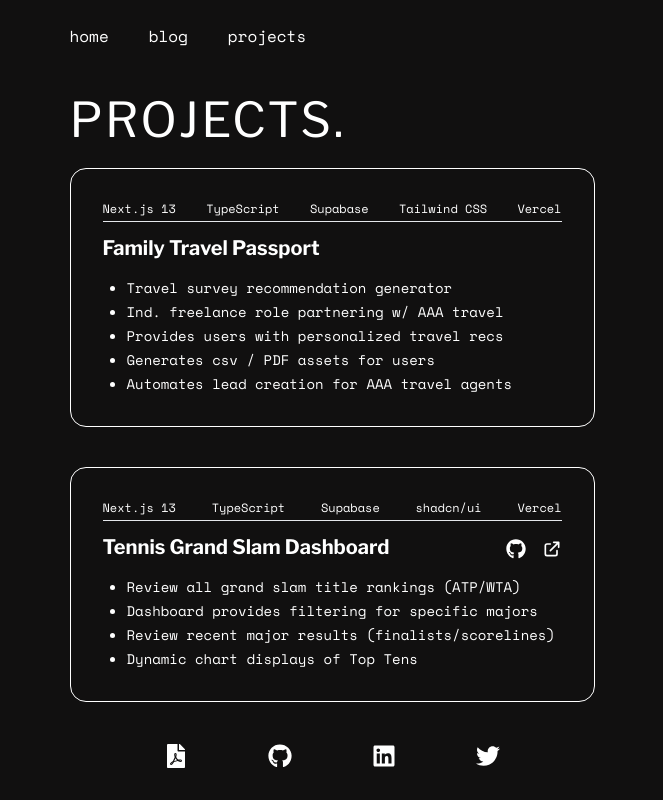
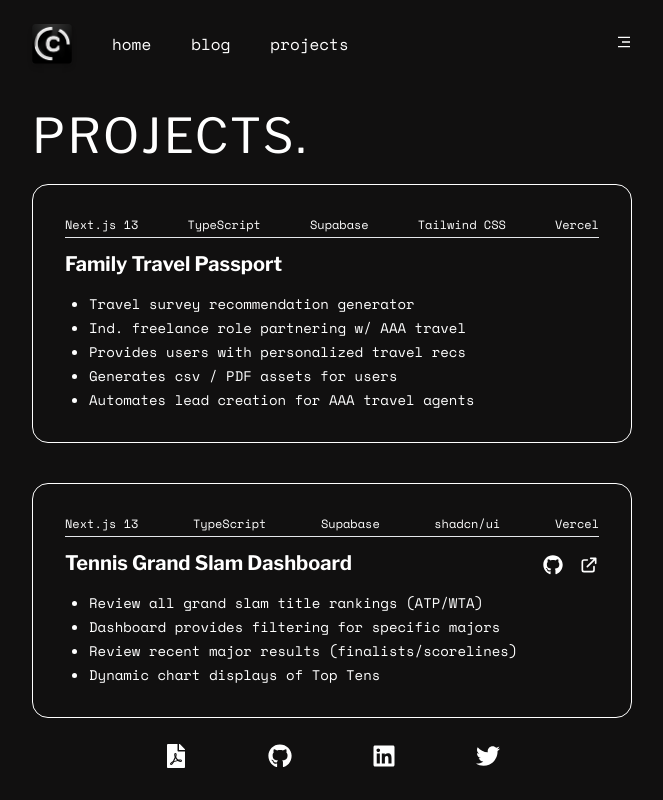
Before and after one commit to CharlesCarr/charliecarr.dev, a Next.js app: page /projects in a window 1280 px wide. Shown: the whole page, without its empty margins (308-971 px from the left). Built offline with nearby package versions, Linux system fonts and the light colour scheme.

Commit message:
feat: add to navigation

```diff
--- a/app/layout.tsx
+++ b/app/layout.tsx
@@ -24,7 +24,7 @@ export default function RootLayout({
       className={`${libreFranklin.className} background text-white box-border h-screen w-screen max-h-screen max-w-screen`}
     >
       <body className="antialiased w-screen h-full sm:h-screen max-h-screen max-w-screen flex flex-col items-center">
-        <main className="flex-auto min-w-0 mt-6 flex flex-col w-full sm:w-[525px] relative px-6 sm:px-0">
+        <main className="flex-auto min-w-0 mt-6 flex flex-col w-full sm:w-[600px] relative px-6 sm:px-0">
           <Navbar />
           {children}
           {/* <Analytics /> */}
--- a/components/bottom-panel.tsx
+++ b/components/bottom-panel.tsx
@@ -2,22 +2,26 @@
 
 import { FaGithub, FaLinkedin, FaTwitter, FaFilePdf } from "react-icons/fa";
 
-const socialLinks = [
+export const socialLinks = [
   {
     component: <FaFilePdf className="w-6 h-6" />,
     url: "/charlie_carr_resume_2023.pdf",
+    name: "Resume",
   },
   {
     component: <FaGithub className="w-6 h-6" />,
     url: "https://github.com/CharlesCarr",
+    name: "GitHub",
   },
   {
     component: <FaLinkedin className="w-6 h-6" />,
     url: "https://www.linkedin.com/in/charliecarr4/",
+    name: "LinkedIn",
   },
   {
     component: <FaTwitter className="w-6 h-6" />,
     url: "https://twitter.com/charcarr04",
+    name: "Twitter",
   },
 ];
 
--- /dev/null
+++ b/components/drop-down-btn.tsx
@@ -0,0 +1,61 @@
+"use client";
+
+import { useState, useRef, useEffect } from "react";
+import { socialLinks } from "./bottom-panel";
+import { RiMenu3Fill } from "react-icons/ri";
+
+interface Props {
+  // add any props here
+}
+
+const DropDownButton = (props: Props) => {
+  const [isOpen, setIsOpen] = useState<boolean>(false);
+  console.log("isOpen", isOpen);
+
+  const ref = useRef<HTMLDivElement>(null);
+
+  const handleButtonClick = () => {
+    setIsOpen((prevIsOpen) => !prevIsOpen);
+  };
+
+  useEffect(() => {
+    const handleClick = (e: MouseEvent) => {
+      if (isOpen && ref.current && !ref.current.contains(e.target as Node)) {
+        setIsOpen(false);
+      }
+    };
+
+    document.addEventListener("click", handleClick);
+    return () => {
+      document.removeEventListener("click", handleClick);
+    };
+  }, [isOpen]);
+
+  return (
+    <div className="ml-auto relative">
+      <button onClick={handleButtonClick}>
+        <RiMenu3Fill className="w-4 h-4" />
+      </button>
+
+      {isOpen && (
+        <div
+          ref={ref}
+          className="absolute right-0 mt-2 py-2 w-[150px] bg-[#111010] border border-white rounded-2xl flex flex-col"
+        >
+          {socialLinks.map((link: any) => (
+            <button
+              key={link.url}
+              onClick={() => window.open(link.url)}
+              className="flex justify-between text-sm px-5 py-2"
+            >
+              <p>{link.name}</p>
+              {link.component}
+            </button>
+          ))}
+        </div>
+      )}
+    </div>
+  );
+};
+
+export default DropDownButton;
--- a/components/mdx-components.tsx
+++ b/components/mdx-components.tsx
@@ -141,15 +141,15 @@ const components = {
       {...props}
     />
   ),
-  code: ({ className, ...props }: React.HTMLAttributes<HTMLElement>) => (
-    <code
-      className={cn(
-        "relative rounded border px-[0.3rem] py-[0.2rem] font-mono text-sm",
-        className
-      )}
-      {...props}
-    />
-  ),
+  // code: ({ className, ...props }: React.HTMLAttributes<HTMLElement>) => (
+  //   <code
+  //     className={cn(
+  //       "relative rounded border px-[0.3rem] py-[0.2rem] font-mono text-sm",
+  //       className
+  //     )}
+  //     {...props}
+  //   />
+  // ),
   Image,
   Callout,
   Card: MdxCard,
--- a/components/nav-bar.tsx
+++ b/components/nav-bar.tsx
@@ -1,12 +1,25 @@
 import { spaceMono } from "@/app/fonts";
 import Link from "next/link";
+import DropDownButton from "./drop-down-btn";
+import Image from "next/image";
+import logo from "../public/images/logo.png";
 
 const Navbar = () => {
   return (
-    <nav className={`${spaceMono.className} flex gap-10 mb-12`}>
+    <nav className={`${spaceMono.className} flex items-center gap-10 mb-12`}>
+      <Image
+        alt="logo"
+        src={logo}
+        width={40}
+        height={40}
+        placeholder="blur"
+        priority
+        className="shadow-md"
+      />
       <Link href="/">home</Link>
       <Link href="/blog">blog</Link>
       <Link href="/projects">projects</Link>
+      <DropDownButton />
     </nav>
   );
 };
```
Also changed, not shown: public/images/logo.png (added).
